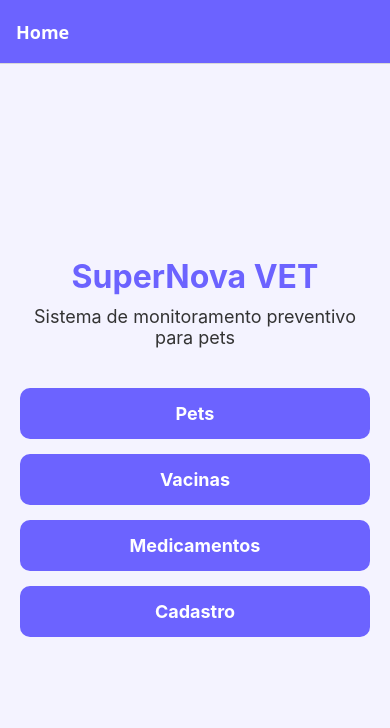
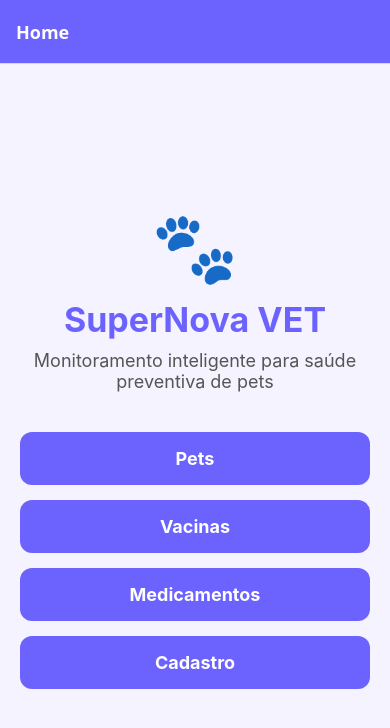
Before and after one commit to FelipeAugusto99/SP01MOBILE-SUPERNOVA-VET, a React Native app: screen /Home in a window 390 px wide. Shown: the top 728 px of the page. Built offline with nearby package versions, Linux system fonts and the light colour scheme.

Commit message:
melhorando HomeScreen.js

```diff
--- a/src/screens/HomeScreen.js
+++ b/src/screens/HomeScreen.js
@@ -1,56 +1,84 @@
-import { StyleSheet, Text, TouchableOpacity, View } from 'react-native';
+import {
+    StyleSheet,
+    Text,
+    TouchableOpacity,
+    View,
+} from 'react-native';
 
 export default function HomeScreen({ navigation }) {
+
   return (
     <View style={styles.container}>
-      <Text style={styles.title}>SuperNova VET</Text>
+
+      <Text style={styles.logo}>
+        🐾
+      </Text>
+
+      <Text style={styles.title}>
+        SuperNova VET
+      </Text>
 
       <Text style={styles.subtitle}>
-        Sistema de monitoramento preventivo para pets
+        Monitoramento inteligente para saúde preventiva de pets
       </Text>
 
       <TouchableOpacity
         style={styles.button}
         onPress={() => navigation.navigate('Pets')}
       >
-        <Text style={styles.buttonText}>Pets</Text>
+        <Text style={styles.buttonText}>
+          Pets
+        </Text>
       </TouchableOpacity>
 
       <TouchableOpacity
         style={styles.button}
         onPress={() => navigation.navigate('Vacinas')}
       >
-        <Text style={styles.buttonText}>Vacinas</Text>
+        <Text style={styles.buttonText}>
+          Vacinas
+        </Text>
       </TouchableOpacity>
 
       <TouchableOpacity
         style={styles.button}
         onPress={() => navigation.navigate('Medicamentos')}
       >
-        <Text style={styles.buttonText}>Medicamentos</Text>
+        <Text style={styles.buttonText}>
+          Medicamentos
+        </Text>
       </TouchableOpacity>
 
       <TouchableOpacity
         style={styles.button}
         onPress={() => navigation.navigate('Cadastro')}
       >
-        <Text style={styles.buttonText}>Cadastro</Text>
+        <Text style={styles.buttonText}>
+          Cadastro
+        </Text>
       </TouchableOpacity>
+
     </View>
   );
 }
 
 const styles = StyleSheet.create({
+
   container: {
     flex: 1,
     backgroundColor: '#F4F3FF',
+    justifyContent: 'center',
     alignItems: 'center',
-    justifyContent: 'center',
     padding: 20,
   },
 
+  logo: {
+    fontSize: 70,
+    marginBottom: 10,
+  },
+
   title: {
-    fontSize: 32,
+    fontSize: 34,
     fontWeight: 'bold',
     color: '#6C63FF',
     marginBottom: 10,
@@ -59,15 +87,15 @@ const styles = StyleSheet.create({
   subtitle: {
     fontSize: 18,
     textAlign: 'center',
+    color: '#555',
     marginBottom: 40,
-    color: '#333',
   },
 
   button: {
     backgroundColor: '#6C63FF',
     width: '100%',
-    padding: 15,
-    borderRadius: 10,
+    padding: 16,
+    borderRadius: 12,
     marginBottom: 15,
     alignItems: 'center',
   },
@@ -77,4 +105,5 @@ const styles = StyleSheet.create({
     fontSize: 18,
     fontWeight: 'bold',
   },
+
 });
```
